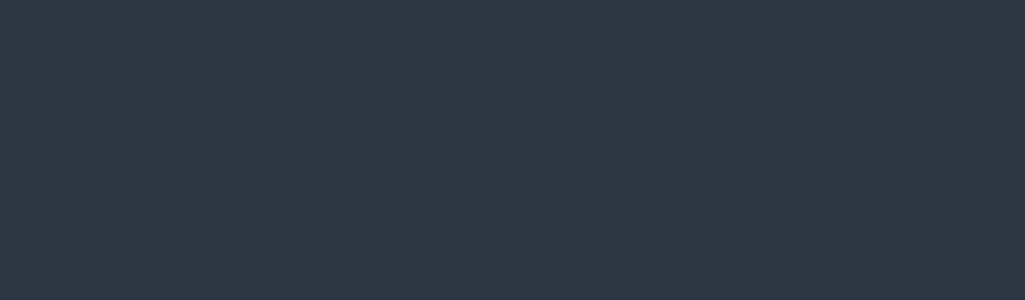
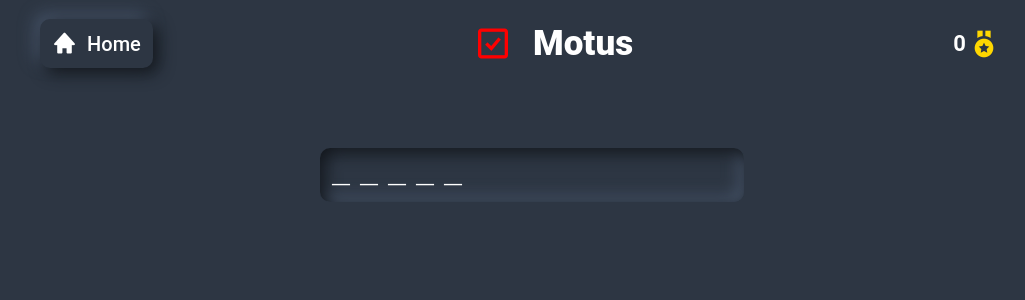
Before and after one commit to Brice150/GAMETIME, an Angular app: page /motus in a window 1280 px wide. Before the commit this address led to /. Shown: the top 300 px of the page, without its empty margins (120-1145 px from the left). Built offline with nearby package versions, Linux system fonts and the light colour scheme.

Commit message:
motus update

```diff
--- a/src/app/app.module.ts
+++ b/src/app/app.module.ts
@@ -3,9 +3,9 @@ import { BrowserModule } from '@angular/platform-browser';
 import { AppComponent } from './app.component';
 import { appRouter } from './app.router';
 import { PageModule } from './page/page.module';
-import { HangmanModule } from './games/hangman/hangman.module';
 import { FlagModule } from './games/flag/flag.module';
 import { DefinitionModule } from './games/definition/definition.module';
+import { MotusModule } from './games/motus/motus.module';
 
 @NgModule({
   declarations: [
@@ -15,7 +15,7 @@ import { DefinitionModule } from './games/definition/definition.module';
     BrowserModule,
     appRouter,
     PageModule,
-    HangmanModule,
+    MotusModule,
     FlagModule,
     DefinitionModule
   ],
--- a/src/app/app.router.ts
+++ b/src/app/app.router.ts
@@ -1,12 +1,12 @@
 import { RouterModule, Routes } from "@angular/router";
 import { PageComponent } from "./page/page.component";
-import { HangmanComponent } from "./games/hangman/hangman.component";
 import { FlagComponent } from "./games/flag/flag.component";
 import { DefinitionComponent } from "./games/definition/definition.component";
+import { MotusComponent } from "./games/motus/motus.component";
 
 const routes: Routes = [
     {path: '', component: PageComponent},
-    {path: 'hangman', component: HangmanComponent},
+    {path: 'motus', component: MotusComponent},
     {path: 'flag', component: FlagComponent},
     {path: 'definition', component: DefinitionComponent}
 ];
--- a/src/app/games/hangman/hangman.component.html
+++ /dev/null
@@ -1,2 +0,0 @@
-<app-header [game]="'hangman'" [logo]="'bx bx-body'" [victory]="victory"></app-header>
-<app-main-input [response]="response"></app-main-input>
--- /dev/null
+++ b/src/app/games/motus/motus.component.html
@@ -0,0 +1,2 @@
+<app-header [game]="'motus'" [logo]="'bx bx-check-square'" [victory]="victory"></app-header>
+<app-main-input [response]="response"></app-main-input>
--- a/src/app/games/hangman/hangman.component.ts
+++ b/src/app/games/motus/motus.component.ts
@@ -4,10 +4,10 @@ import { words } from 'src/app/shared/data/words';
 
 @Component({
   selector: 'app-root',
-  templateUrl: './hangman.component.html',
-  styleUrls: ['./hangman.component.css']
+  templateUrl: './motus.component.html',
+  styleUrls: ['./motus.component.css']
 })
-export class HangmanComponent implements OnInit {
+export class MotusComponent implements OnInit {
   mode!: string;
   victory: number = 0;
   response!: string;
--- a/src/app/page/page.component.html
+++ b/src/app/page/page.component.html
@@ -12,15 +12,15 @@
                     <i class='bx bxs-medal'></i>
                 </div>
                 <div class="game-title">
-                    <i class='bx bx-body'></i>
-                    <span class="game-title">Hangman</span>
+                    <i class='bx bx-check-square'></i>
+                    <span class="game-title">Motus</span>
                 </div>
                 <div *ngIf="isHovering[0]" class="buttons">
-                    <a title="Solo" [routerLink]="['/hangman']" [queryParams]="{ mode: 'solo' }">
+                    <a title="Solo" [routerLink]="['/motus']" [queryParams]="{ mode: 'solo' }">
                         <i class='bx bxs-user'></i>
                         <span>Solo</span>
                     </a>
-                    <a title="Multi" [routerLink]="['/hangman']" [queryParams]="{ mode: 'multi' }">
+                    <a title="Multi" [routerLink]="['/motus']" [queryParams]="{ mode: 'multi' }">
                         <i class='bx bxs-group'></i>
                         <span>Multi</span>
                     </a>
--- a/src/app/shared/components/main-input/main-input.component.css
+++ b/src/app/shared/components/main-input/main-input.component.css
@@ -3,19 +3,21 @@
     display: flex;
     justify-content: center;
     align-items: center;
-    flex-direction: column;
 }
 
 .container {
     display: flex;
     justify-content: center;
     align-items: center;
-    max-width: 500px;
+    flex-direction: column-reverse;
+    max-width: 400px;
     width: 100%;
 }
 
 form {
     position: relative;
+    margin-top: 10px;
+    width: 100%;
 }
 
 input {
@@ -54,6 +56,33 @@ input {
     white-space: nowrap;
 }
 
+.submit {
+    display: none;
+}
+
+.previous-container {
+    width: 100%;
+}
+
+.previous {
+    color: var(--text);
+    margin: 10px 0;
+    font-size: 30px;
+    font-weight: 500;
+    padding: 12px;
+    border: none;
+    box-shadow:  5px 5px 16px #12161b,
+             -5px -5px 16px #48566b;
+    background: var(--background);
+    border-radius: 10px;
+    height: 30px;
+    letter-spacing: 10px;
+    text-transform: uppercase;
+    outline: none;
+    font-family: monospace;
+    width: 100%;
+}
+
 @media screen and (max-width: 500px) {
     .placeholder, input {
         letter-spacing: 6px;
--- a/src/app/shared/components/main-input/main-input.component.html
+++ b/src/app/shared/components/main-input/main-input.component.html
@@ -8,7 +8,7 @@
         <form (ngSubmit)="submitForm()">
             <input [attr.maxlength]="maxlength" (keydown)="onKeyDown($event)" [(ngModel)]="inputValue" [ngModelOptions]="{standalone: true}">
             <span class="placeholder">{{wordToFind}}</span>
-            <button type="submit">Submit</button>
+            <button class="submit" type="submit">Submit</button>
         </form>
     </div>
 </div>
--- a/src/app/shared/components/main-input/main-input.component.ts
+++ b/src/app/shared/components/main-input/main-input.component.ts
@@ -34,13 +34,18 @@ export class MainInputComponent implements OnInit {
         console.log("You win");
       }
       else {
-        let letters = [];
+        let yellow = [];
+        let red = [];
         for (let i = 0; i < this.response.length; i++) {
-          if (this.inputValue.includes(this.response[i])) {
-            letters.push(this.response[i]);
+          if (this.inputValue[i] == this.response[i]) {
+            red.push(this.response[i]);
+          }
+          else if (this.inputValue.includes(this.response[i])) {
+            yellow.push(this.response[i]);
           }
         }
-        console.log(letters);
+        console.log("yellow : ", yellow);
+        console.log("red : ", red);
       }
       this.tries.push(this.inputValue);
       this.inputValue = null;
```
Also changed, not shown: src/app/games/motus/motus.module.ts (renamed from src/app/games/hangman/hangman.module.ts, +4 -4 lines), src/app/games/motus/motus.component.css (added), 4 other files (tests, documents, lock files or other folders).
